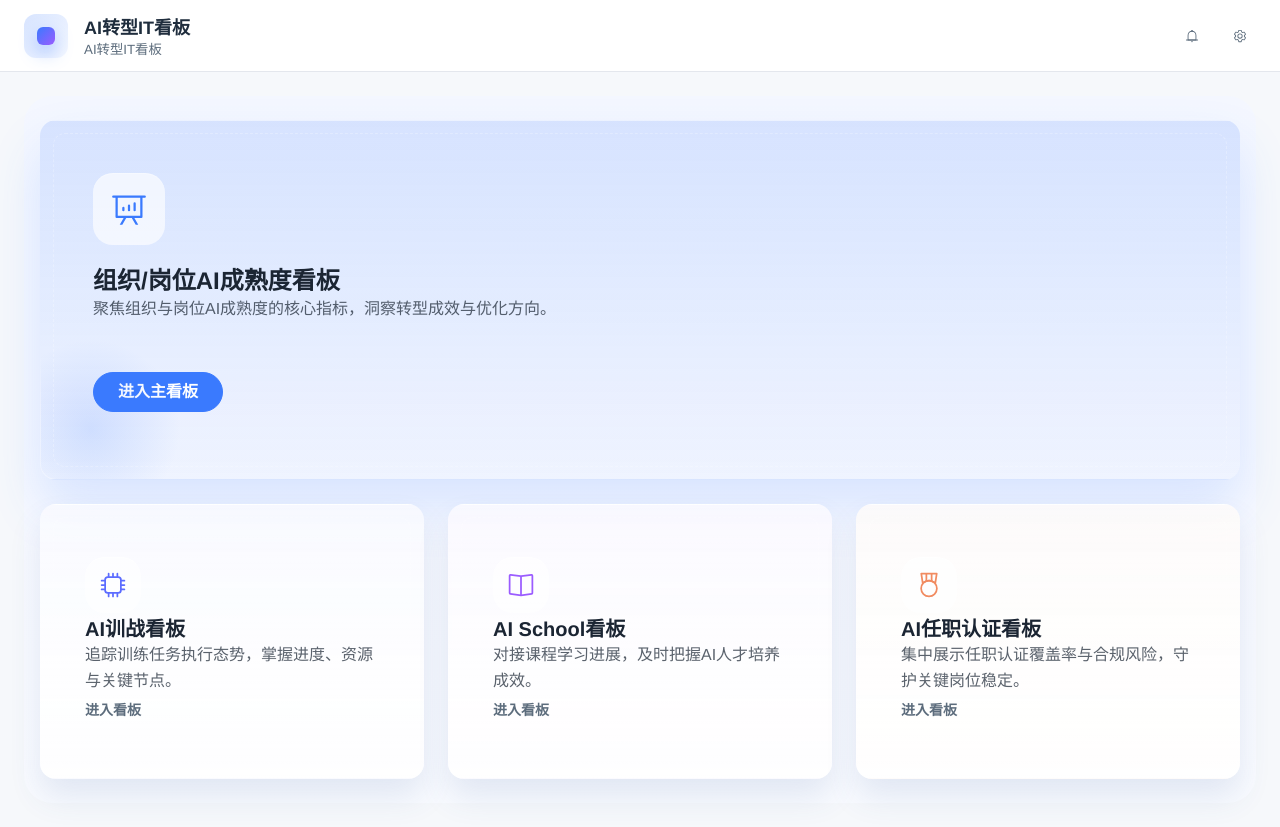
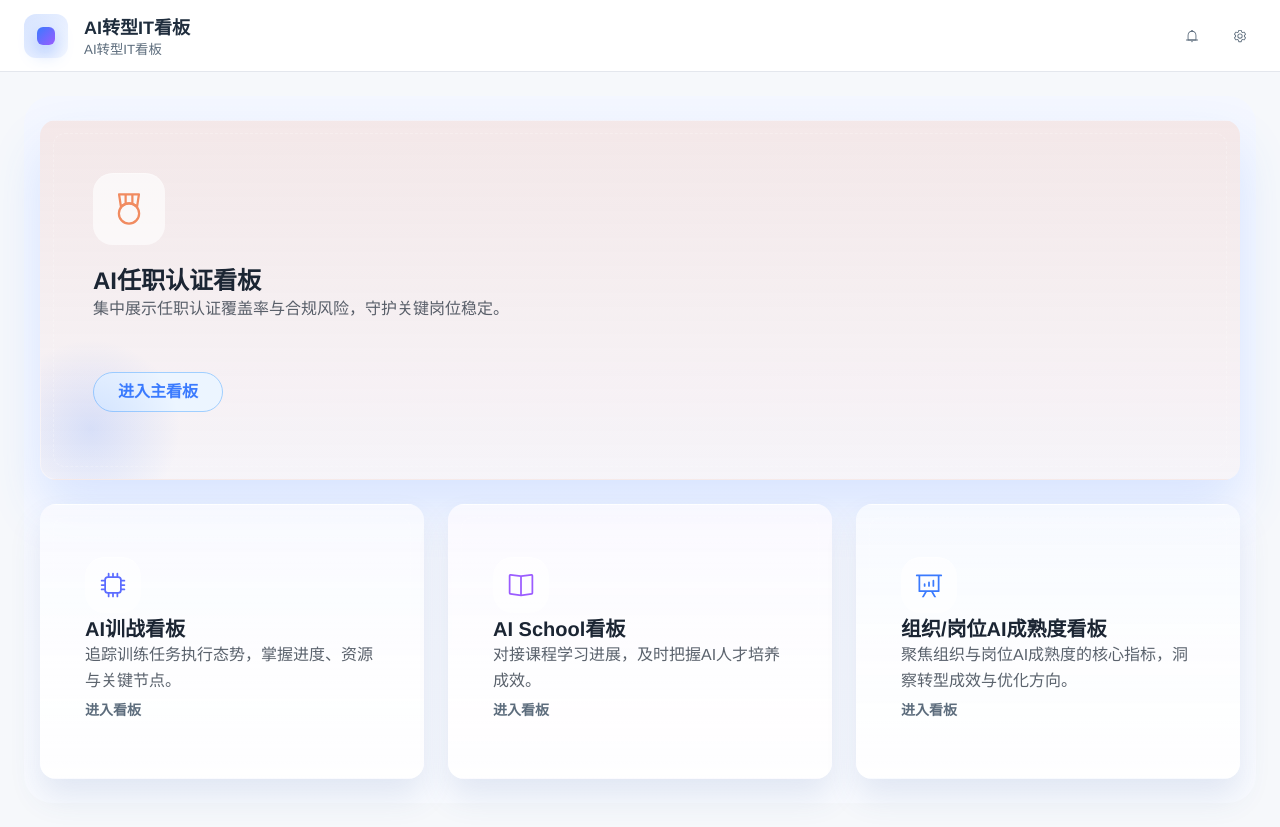
Before and after one commit to LZY18829039855/AI_Transform_Web, a Vue app in the folder ai-dashboard/: page / in a window 1280 px wide. Built offline with nearby package versions, Linux system fonts and the light colour scheme.

Commit message:
feat: reorder dashboard tabs - move certification to first position, remove empty data check

```diff
--- a/ai-dashboard/src/constants/tabs.ts
+++ b/ai-dashboard/src/constants/tabs.ts
@@ -11,10 +11,10 @@ export interface DashboardTabItem {
 
 export const DASHBOARD_TABS: readonly DashboardTabItem[] = [
   {
-    name: 'maturity',
-    label: '组织/岗位AI成熟度看板',
-    route: '/dashboard/maturity',
-    icon: DataAnalysis,
+    name: 'certification',
+    label: 'AI任职认证看板',
+    route: '/dashboard/certification',
+    icon: Medal,
   },
   {
     name: 'training',
@@ -29,9 +29,9 @@ export const DASHBOARD_TABS: readonly DashboardTabItem[] = [
     icon: Reading,
   },
   {
-    name: 'certification',
-    label: 'AI任职认证看板',
-    route: '/dashboard/certification',
-    icon: Medal,
+    name: 'maturity',
+    label: '组织/岗位AI成熟度看板',
+    route: '/dashboard/maturity',
+    icon: DataAnalysis,
   },
 ] as const
```
